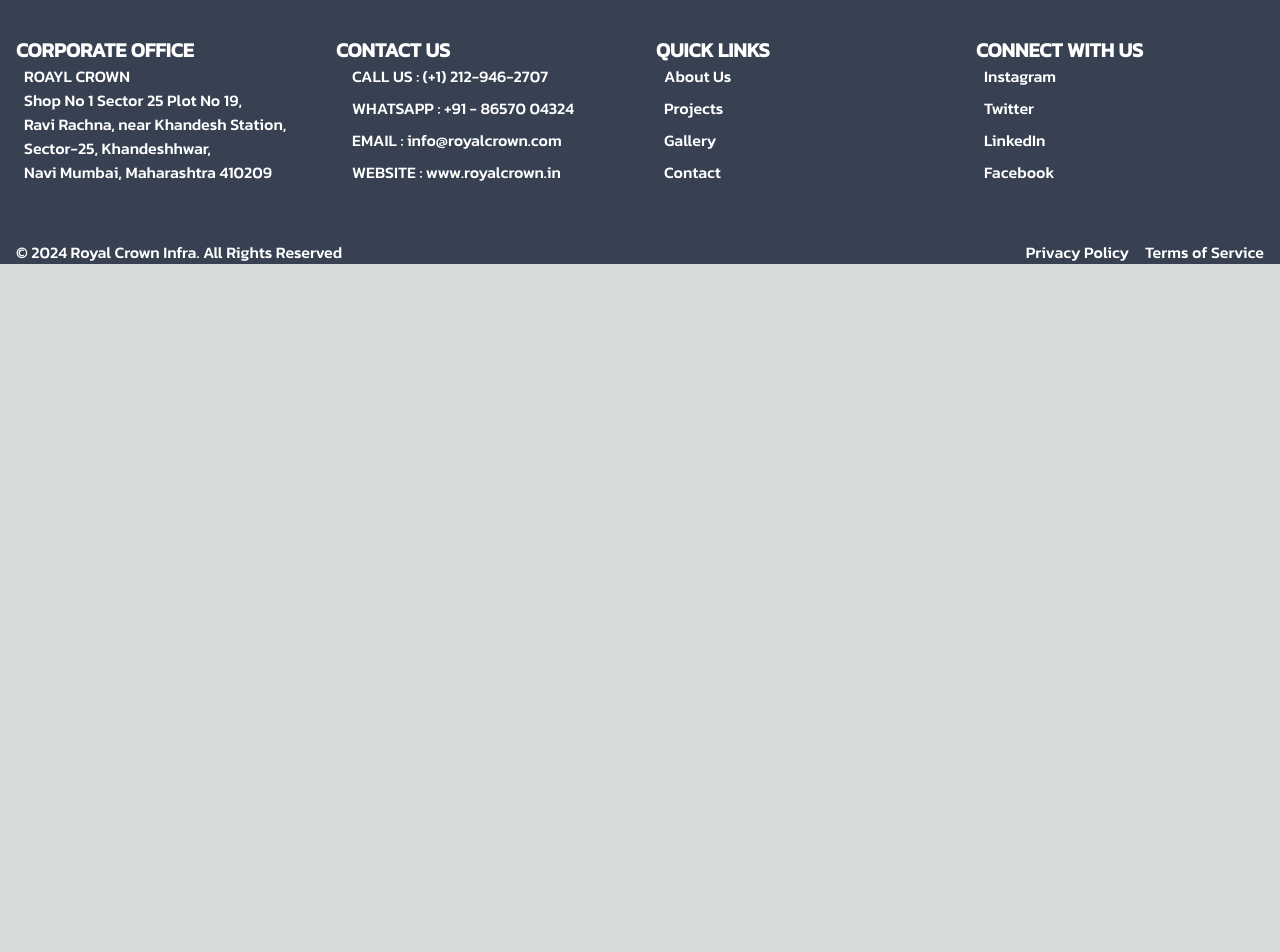
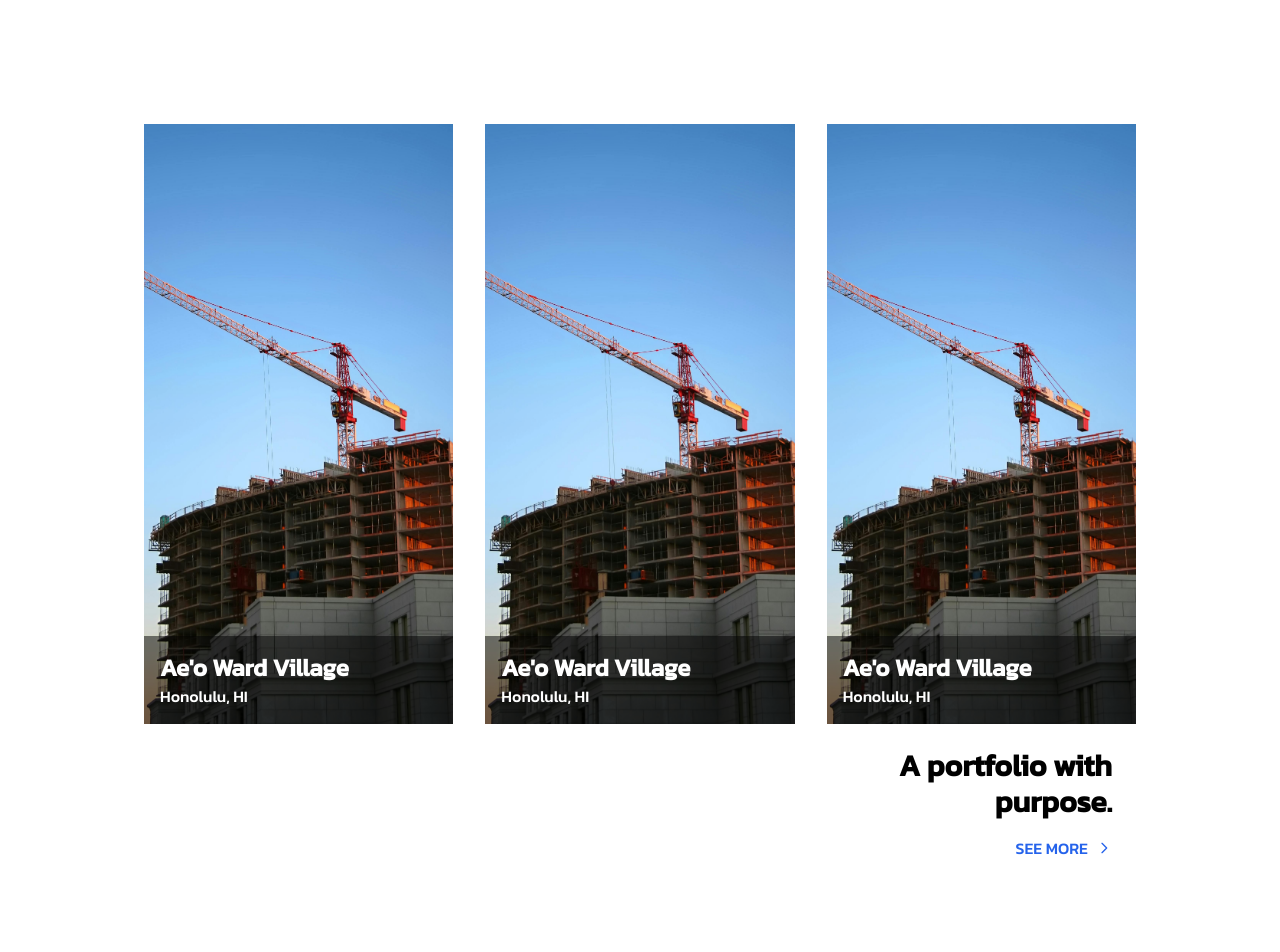
Before and after one commit to AkshayKalamkarr/supremeinfrastructure, a Next.js app: page / in a window 1280 px wide. Shown: the part 1320-2272 px from the top of the page. Before the commit the page ends 1584 px from the top, so only its background shows below. Built offline with nearby package versions, Linux system fonts and the light colour scheme.

Commit message:
portfolio added

```diff
--- a/app/page.js
+++ b/app/page.js
@@ -1,4 +1,5 @@
 import HeroSection from "@/components/HeroSection";
+import Portfolio from "@/components/Portfolio";
 import SupremeQuote from "@/components/SupremeQuote";
 
 
@@ -7,7 +8,7 @@ export default function Home() {
     <>
       <HeroSection />
       <SupremeQuote />
-
+      <Portfolio/>
     </>
   );
 }
--- /dev/null
+++ b/components/Portfolio.jsx
@@ -0,0 +1,61 @@
+import React from 'react';
+
+const Portfolio = () => {
+    return (
+        <div className="flex flex-col md:flex-row w-full h-auto bg-white gap-8 p-4 md:p-36">
+            {/* Left Image */}
+            <div className="w-full md:w-1/3 h-64 md:h-[600px] relative">
+                <img
+                    src="/images/demoimg.jpg"
+                    alt="Ae'o Ward Village"
+                    className="w-full h-full object-cover"
+                />
+                <div className="absolute bottom-0 left-0 p-4 text-white bg-black bg-opacity-50 w-full">
+                    <h2 className="text-xl md:text-2xl font-bold">Ae'o Ward Village</h2>
+                    <p className="text-sm md:text-base">Honolulu, HI</p>
+                </div>
+            </div>
+
+            {/* Middle Image */}
+            <div className="w-full md:w-1/3 h-64 md:h-[600px] relative">
+                <img
+                    src="/images/demoimg.jpg"
+                    alt="Stadium"
+                    className="w-full h-full object-cover"
+                />
+                <div className="absolute bottom-0 left-0 p-4 text-white bg-black bg-opacity-50 w-full">
+                    <h2 className="text-xl md:text-2xl font-bold">Ae'o Ward Village</h2>
+                    <p className="text-sm md:text-base">Honolulu, HI</p>
+                </div>
+            </div>
+
+            {/* Right Column */}
+            <div className="w-full md:w-1/3 h-auto flex flex-col md:flex-cols-2">
+                {/* Top Image */}
+                <div className="w-full h-64 md:h-[400px] lg:h-[600px] relative">
+                    <img
+                        src="/images/demoimg.jpg"
+                        alt="Modern Building"
+                        className="w-full h-full object-cover"
+                    />
+                    <div className="absolute bottom-0 left-0 p-4 text-white bg-black bg-opacity-50 w-full">
+                        <h2 className="text-xl md:text-2xl font-bold">Ae'o Ward Village</h2>
+                        <p className="text-sm md:text-base">Honolulu, HI</p>
+                    </div>
+                </div>
+                {/* Text Content */}
+                <div className="w-full h-auto p-6 flex flex-col justify-center bg-white text-right mt-4 md:mt-0">
+                    <h2 className="text-xl md:text-3xl font-bold mb-4">A portfolio with purpose.</h2>
+                    <a href="#" className="text-blue-600 flex items-center justify-end">
+                        SEE MORE
+                        <svg className="w-4 h-4 ml-2" fill="none" stroke="currentColor" viewBox="0 0 24 24" xmlns="http://www.w3.org/2000/svg">
+                            <path strokeLinecap="round" strokeLinejoin="round" strokeWidth={2} d="M9 5l7 7-7 7" />
+                        </svg>
+                    </a>
+                </div>
+            </div>
+        </div>
+    );
+};
+
+export default Portfolio;
```
